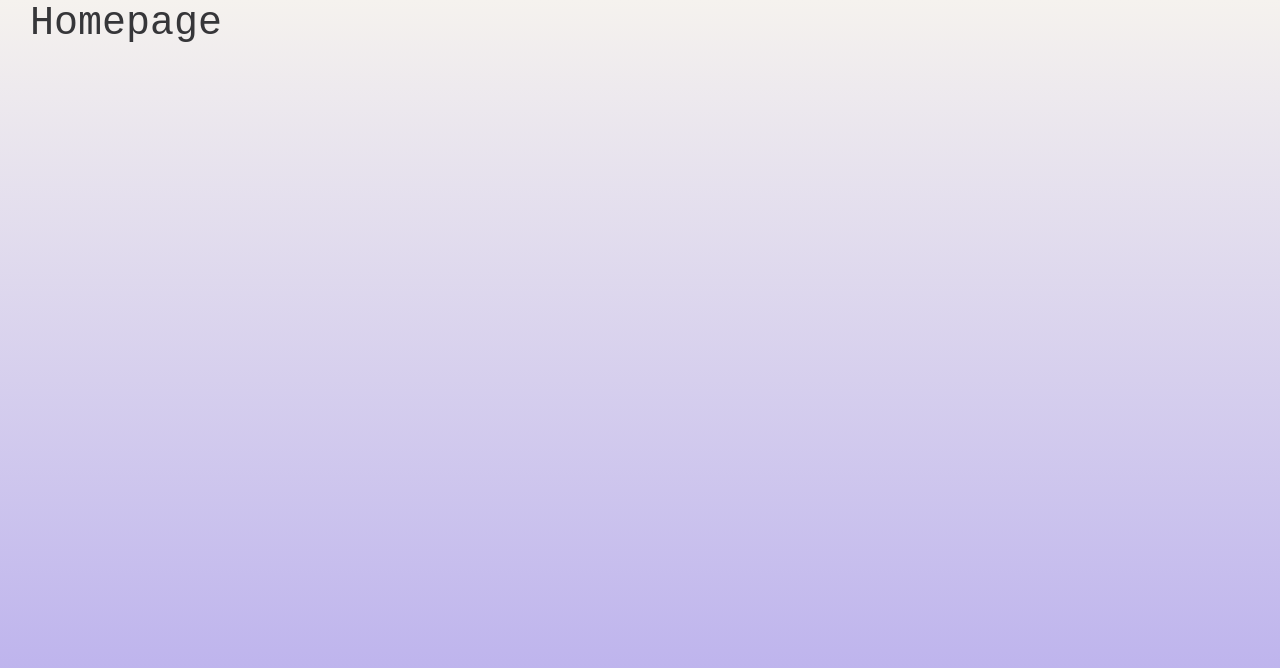
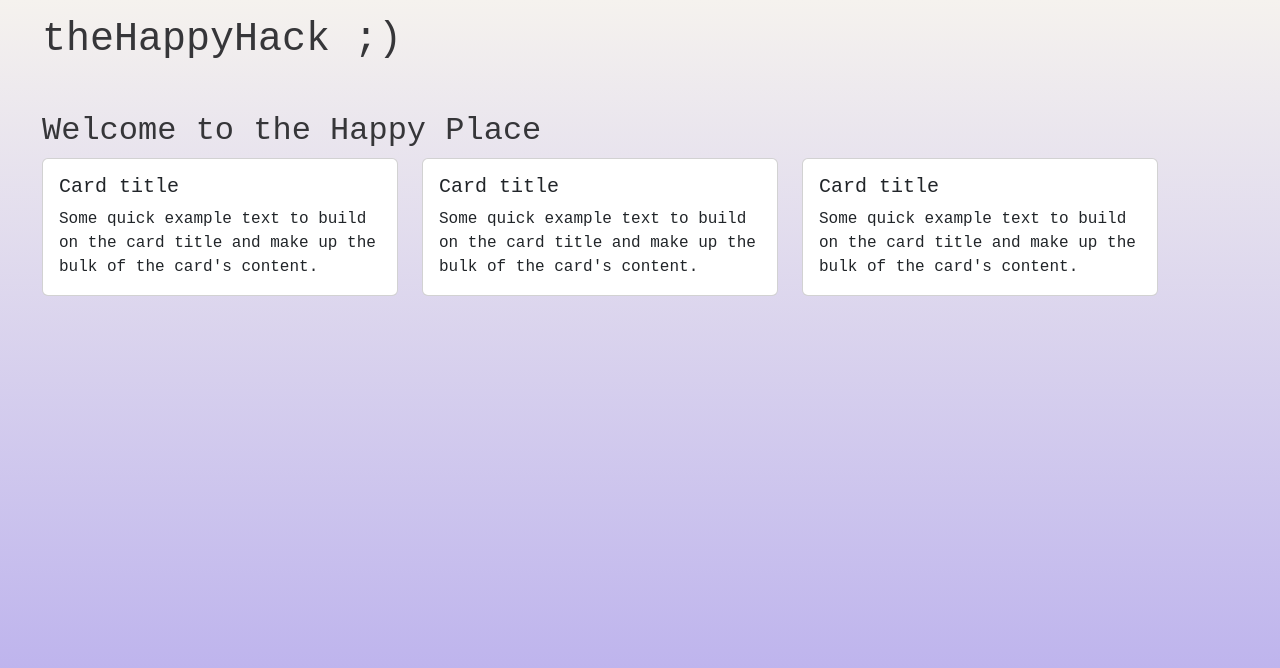
Before and after one commit to rachelphilipose/ElleHacks24, a React (Create React App) app in the folder thehappyhack/: page / in a window 1280 px wide. Shown: the top 668 px of the page. Built offline with nearby package versions, Linux system fonts and the light colour scheme.

Commit message:
cards! ui stuff

```diff
--- a/thehappyhack/src/App.js
+++ b/thehappyhack/src/App.js
@@ -1,11 +1,57 @@
-import logo from './logo.svg';
 import 'bootstrap/dist/css/bootstrap.min.css';
 import './styles/App.scss';
+import logo from './logo.svg';
 
 const App = () => {
   return (
   <div className='body'>
-      <h1>Homepage</h1>
+
+    <div className='mt-3'>
+      <div className='container'>
+        <h1>theHappyHack ;)</h1>
+      </div>
+    </div>
+
+    <div className='mt-5'>
+      <div className='container'>
+        <h2>Welcome to the Happy Place</h2>
+    <div className='row'>
+      <div className= 'col-sm-4'>
+      <div className="card" >
+          <div className="card-body">
+            <h5 className="card-title">Card title</h5>
+            <p class="card-text">Some quick example text to build on the card title and make up the bulk of the card's content.</p>
+          </div>
+      </div>
+      </div>
+
+
+
+      <div className= 'col-sm-4'>
+        <div className="card" >
+        <div className="card-body">
+            <h5 className="card-title">Card title</h5>
+            <p class="card-text">Some quick example text to build on the card title and make up the bulk of the card's content.</p>
+          </div>
+        </div>
+        </div>
+
+
+        <div className= 'col-sm-4'>
+          <div className="card" >
+            <div className="card-body">
+              <h5 className="card-title">Card title</h5>
+              <p class="card-text">Some quick example text to build on the card title and make up the bulk of the card's content.</p>
+            </div>
+          </div>
+        </div>
+
+      </div>
+      </div>
+
+
+    </div>
+
   </div>
   );
 };
```
